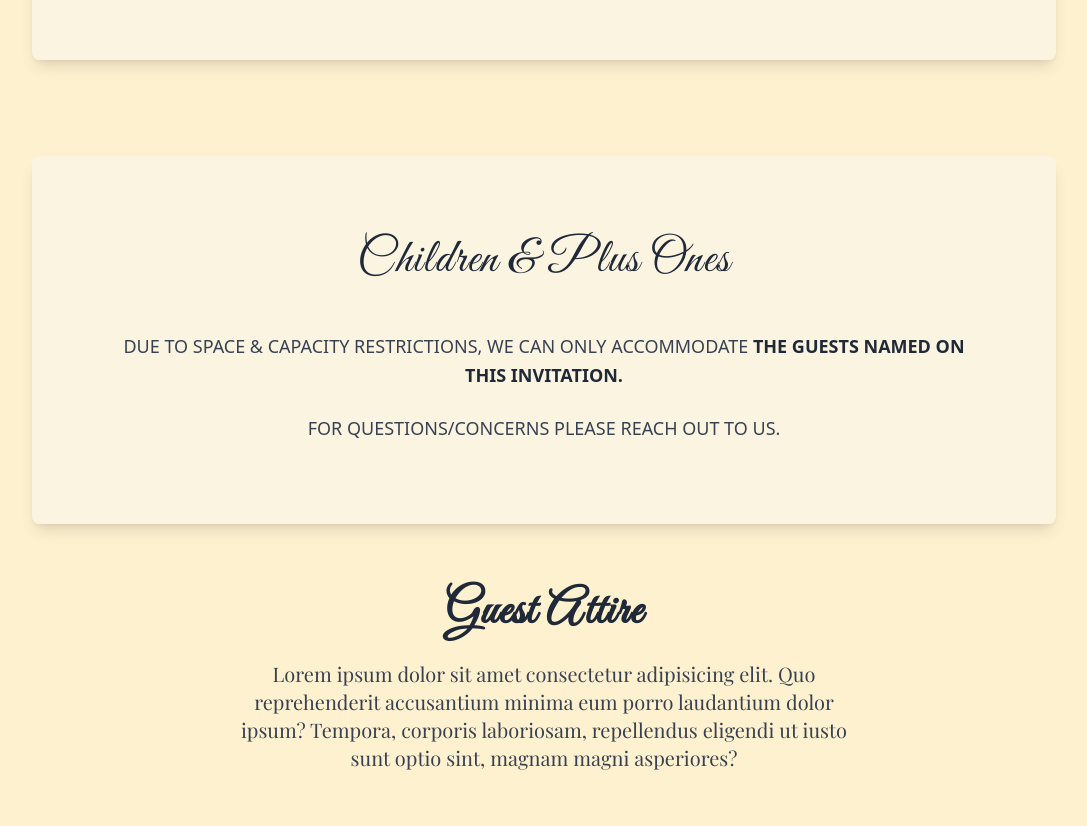
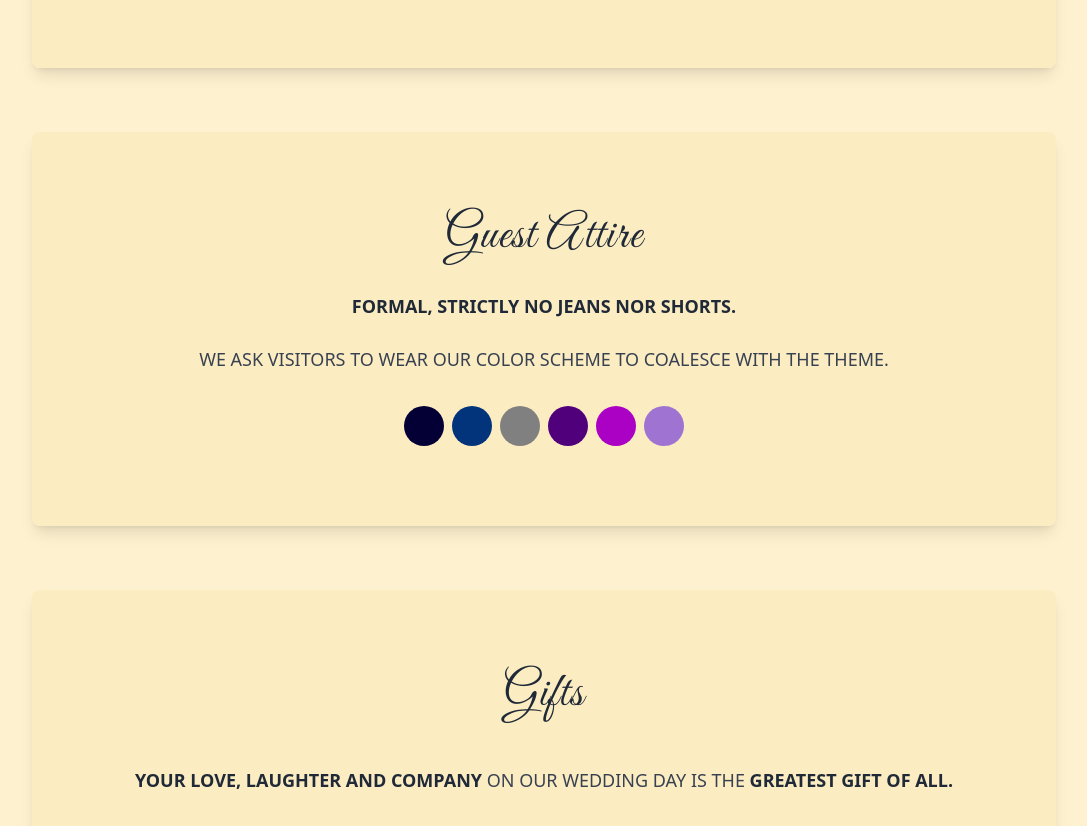
Before and after one commit to kulaizki/imclizyforyou, a Next.js app: page / in a window 1280 px wide. Shown: the part 4540-5366 px from the top of the page, without its empty margins (96-1183 px from the left). Built offline with nearby package versions, Linux system fonts and the light colour scheme.

Commit message:
style: colors & format polish

```diff
--- a/src/app/page.tsx
+++ b/src/app/page.tsx
@@ -3,6 +3,7 @@ import Crew from "@/components/Crew";
 import Sponsors from "@/components/Sponsors";
 import Gifts from "@/components/Gifts";
 import Children from "@/components/Children";
+import Attire from "@/components/Attire";
 
 export default function Home() {
   return (
@@ -20,28 +21,12 @@ export default function Home() {
 
       <Hero />
       <Crew />
-      <Gifts />
       <Sponsors />
       <Children />
+      <Attire />
+      <Gifts />
 
-      <div className="flex flex-col z-10 text-center px-4 gap-6 max-w-2xl">
-        <h1 className="text-5xl font-wedding font-semibold text-gray-800 tracking-wide">
-          Guest Attire
-        </h1>
-        <p className="text-xl font-body text-gray-700 leading-7">
-          Lorem ipsum dolor sit amet consectetur adipisicing elit. Quo
-          reprehenderit accusantium minima eum porro laudantium dolor ipsum?
-          Tempora, corporis laboriosam, repellendus eligendi ut iusto sunt optio
-          sint, magnam magni asperiores?
-        </p>
-      </div>
-
-      <h1 className="text-5xl font-wedding font-semibold text-gray-800 tracking-wide">
-        Reception
-      </h1>
-
-
-      <h1 className="text-5xl font-wedding font-semibold text-gray-800 tracking-wide">
+      <h1 className="text-7xl font-wedding font-semibold text-gray-800 tracking-wide">
         Join us
       </h1>
 
--- /dev/null
+++ b/src/components/Attire.tsx
@@ -0,0 +1,46 @@
+export default function Attire() {
+  return (
+    <div className="bg-[#fcecc0] bg-opacity-80 rounded-lg shadow-lg p-20 max-w-5xl w-full">
+      <h1 className="text-5xl font-wedding text-gray-800 tracking-wide text-center mb-8">
+        Guest Attire
+      </h1>
+
+      <div className="text-center text-gray-700 text-lg leading-relaxed max-w-4xl mx-auto">
+        <p className="mb-6">
+          <span className="font-bold text-gray-800">
+            FORMAL, STRICTLY NO JEANS NOR SHORTS.
+          </span>
+        </p>
+        <p>
+          WE ASK VISITORS TO WEAR OUR COLOR SCHEME TO COALESCE WITH THE THEME.
+        </p>
+        <div className="flex justify-center mt-8">
+          <div
+            className="w-10 h-10 rounded-full mr-2"
+            style={{ backgroundColor: "#040035" }}
+          />
+          <div
+            className="w-10 h-10 rounded-full mr-2"
+            style={{ backgroundColor: "#02347c" }}
+          />
+          <div
+            className="w-10 h-10 rounded-full mr-2"
+            style={{ backgroundColor: "#808080" }}
+          />
+          <div
+            className="w-10 h-10 rounded-full mr-2"
+            style={{ backgroundColor: "#50007b" }}
+          />
+          <div
+            className="w-10 h-10 rounded-full mr-2"
+            style={{ backgroundColor: "#aa01c4" }}
+          />
+          <div
+            className="w-10 h-10 rounded-full"
+            style={{ backgroundColor: "#9e73d2" }}
+          />
+        </div>
+      </div>
+    </div>
+  );
+}
--- a/src/components/Children.tsx
+++ b/src/components/Children.tsx
@@ -1,6 +1,6 @@
 export default function Children() {
   return (
-    <div className="bg-[#faf5e7] bg-opacity-80 rounded-lg shadow-lg p-20 max-w-5xl w-full">
+    <div className="bg-[#fcecc0] bg-opacity-80 rounded-lg shadow-lg p-20 max-w-5xl w-full">
       <h1 className="text-5xl font-wedding text-gray-800 tracking-wide text-center mb-12">
         Children & Plus Ones
       </h1>
@@ -8,11 +8,12 @@ export default function Children() {
       <div className="text-center text-gray-700 text-lg leading-relaxed max-w-4xl mx-auto">
         <p className="mb-6">
           DUE TO SPACE & CAPACITY RESTRICTIONS, WE CAN ONLY ACCOMMODATE
-          <span className="font-bold text-gray-800"> THE GUESTS NAMED ON THIS INVITATION.</span>
+          <span className="font-bold text-gray-800">
+            {" "}
+            THE GUESTS NAMED ON THIS INVITATION.
+          </span>
         </p>
-        <p>
-          FOR QUESTIONS/CONCERNS PLEASE REACH OUT TO US.
-        </p>
+        <p>FOR QUESTIONS/CONCERNS PLEASE REACH OUT TO US.</p>
       </div>
     </div>
   );
--- a/src/components/Gifts.tsx
+++ b/src/components/Gifts.tsx
@@ -1,19 +1,32 @@
 export default function Gifts() {
   return (
-    <div className="bg-[#faf5e7] bg-opacity-80 rounded-lg shadow-lg p-20 max-w-5xl w-full">
+    <div className="bg-[#fcecc0] bg-opacity-80 rounded-lg shadow-lg p-20 max-w-5xl w-full">
       <h1 className="text-5xl font-wedding text-gray-800 tracking-wide text-center mb-12">
         Gifts
       </h1>
 
       <div className="text-center text-gray-700 text-lg leading-relaxed max-w-4xl mx-auto">
         <p className="mb-6">
-          <span className="font-bold text-gray-800">YOUR LOVE, LAUGHTER AND COMPANY</span> ON OUR WEDDING DAY IS THE <span className="font-bold text-gray-800">GREATEST GIFT OF ALL.</span>
+          <span className="font-bold text-gray-800">
+            YOUR LOVE, LAUGHTER AND COMPANY
+          </span>{" "}
+          ON OUR WEDDING DAY IS THE{" "}
+          <span className="font-bold text-gray-800">GREATEST GIFT OF ALL.</span>
         </p>
         <p className="mb-6">
-          BUT IF A GIFT IS ON YOUR MIND, A <span className="font-semibold text-blue-600">MONETARY CONTRIBUTION</span> WOULD BE KIND.
+          BUT IF A GIFT IS ON YOUR MIND, A{" "}
+          <span className="font-semibold text-blue-500">
+            MONETARY CONTRIBUTION
+          </span>{" "}
+          WOULD BE KIND.
         </p>
         <p>
-          IT WILL HELP US <span className="font-bold text-gray-800">MORE THAN WORDS CAN SAY</span> TO CELEBRATE OUR <span className="font-bold text-gray-800">SPECIAL DAY.</span>
+          IT WILL HELP US{" "}
+          <span className="font-bold text-gray-800">
+            MORE THAN WORDS CAN SAY
+          </span>{" "}
+          TO CELEBRATE OUR{" "}
+          <span className="font-bold text-gray-800">SPECIAL DAY.</span>
         </p>
       </div>
     </div>
```
Also changed, not shown: src/components/Crew.tsx (+27 -9 lines), src/components/Hero.tsx (+15 -7 lines).
